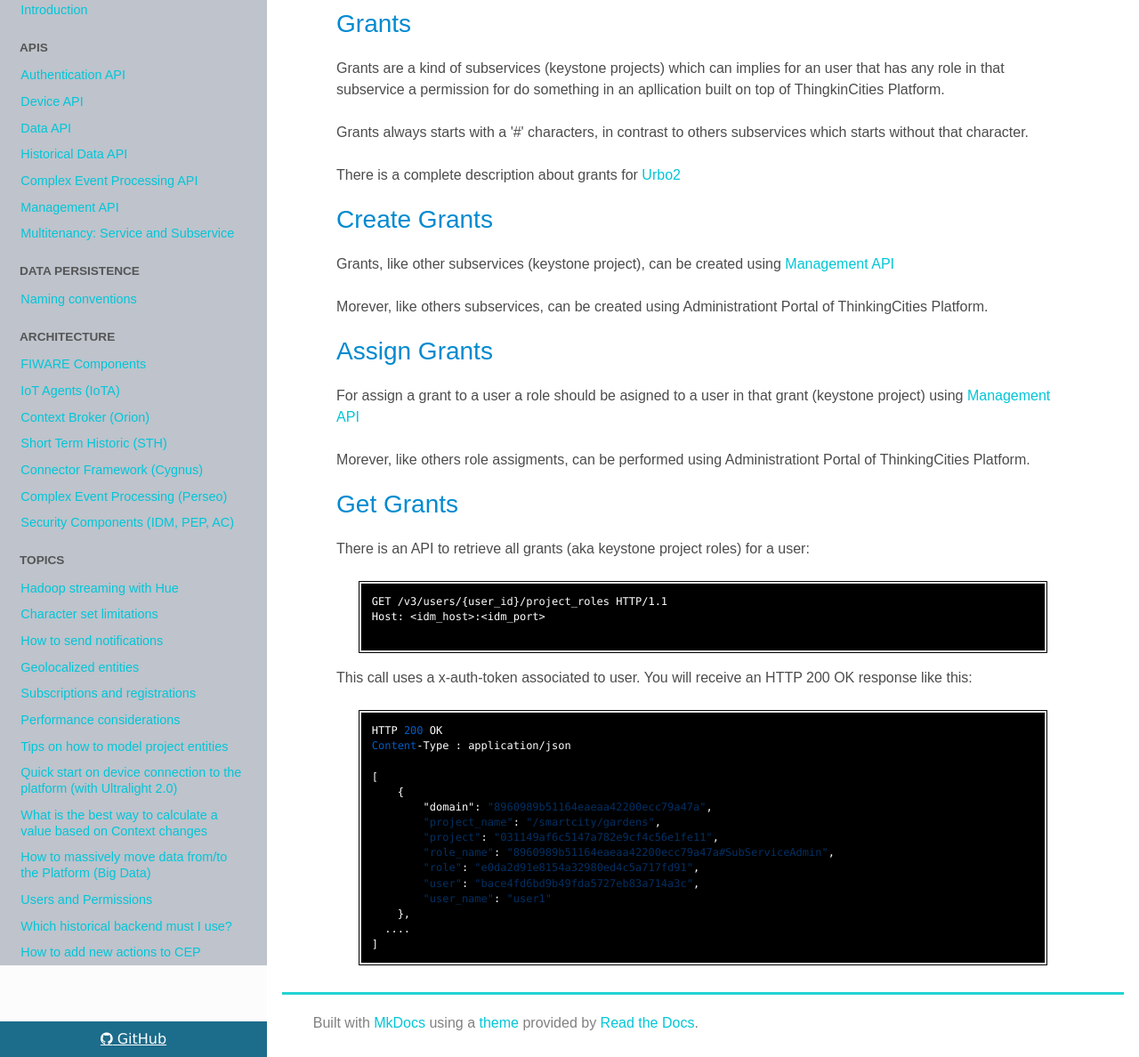
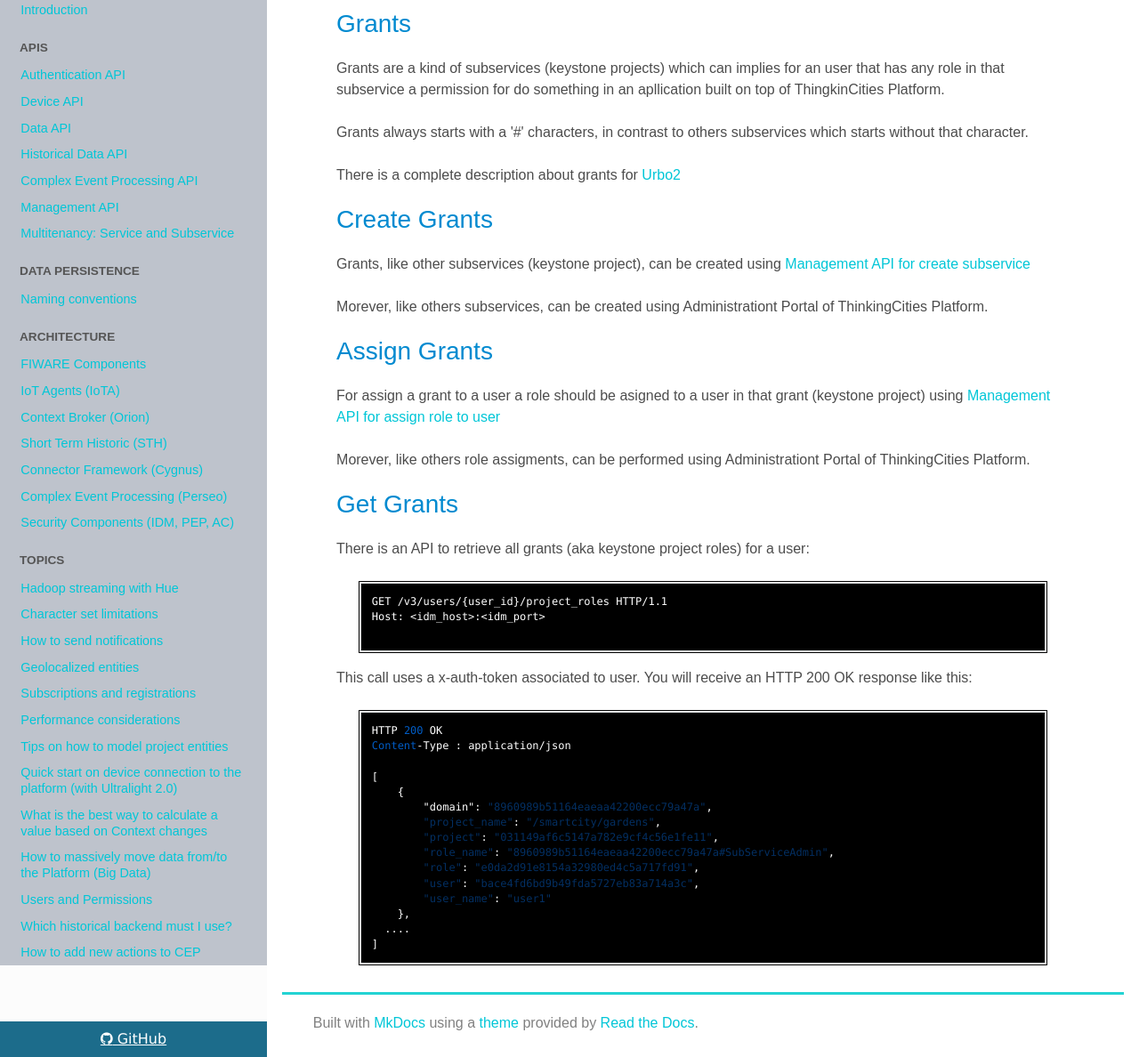
Before and after one commit to telefonicaid/thinking-cities, an MkDocs documentation site: the page built from docs/authorization_api.md, in a window 1280 px wide and 1332 px high, cut to the strip 144-1332 px from the top of the window. Shown: the whole strip at 89% size. Built offline with MkDocs 1.6.1, drawn with Linux system fonts in a browser that asks for light colours; nearby versions of some CDN libraries; old or Windows-style settings are respelled for this version of MkDocs.

Commit message:
expand link

```diff
--- a/docs/authorization_api.md
+++ b/docs/authorization_api.md
@@ -12,14 +12,14 @@
 
 # Create Grants
 
-Grants, like other subservices (keystone project), can be created using [Management API](https://thinking-cities.readthedocs.io/en/latest/management_api/index.html#create-subservice)
+Grants, like other subservices (keystone project), can be created using [Management API for create subservice](https://thinking-cities.readthedocs.io/en/latest/management_api/index.html#create-subservice)
 
 Morever, like others subservices, can be created using Administrationt Portal of ThinkingCities Platform.
 
 
 # Assign Grants
 
-For assign a grant to a user a role should be asigned to a user in that grant (keystone project) using [Management API](https://orchestrator2.docs.apiary.io/#reference/orchestrator/user-role-assigment/assign-role-to-user)
+For assign a grant to a user a role should be asigned to a user in that grant (keystone project) using [Management API for assign role to user](https://orchestrator2.docs.apiary.io/#reference/orchestrator/user-role-assigment/assign-role-to-user)
 
 Morever, like others role assigments, can be performed using Administrationt Portal of ThinkingCities Platform.
 
```
